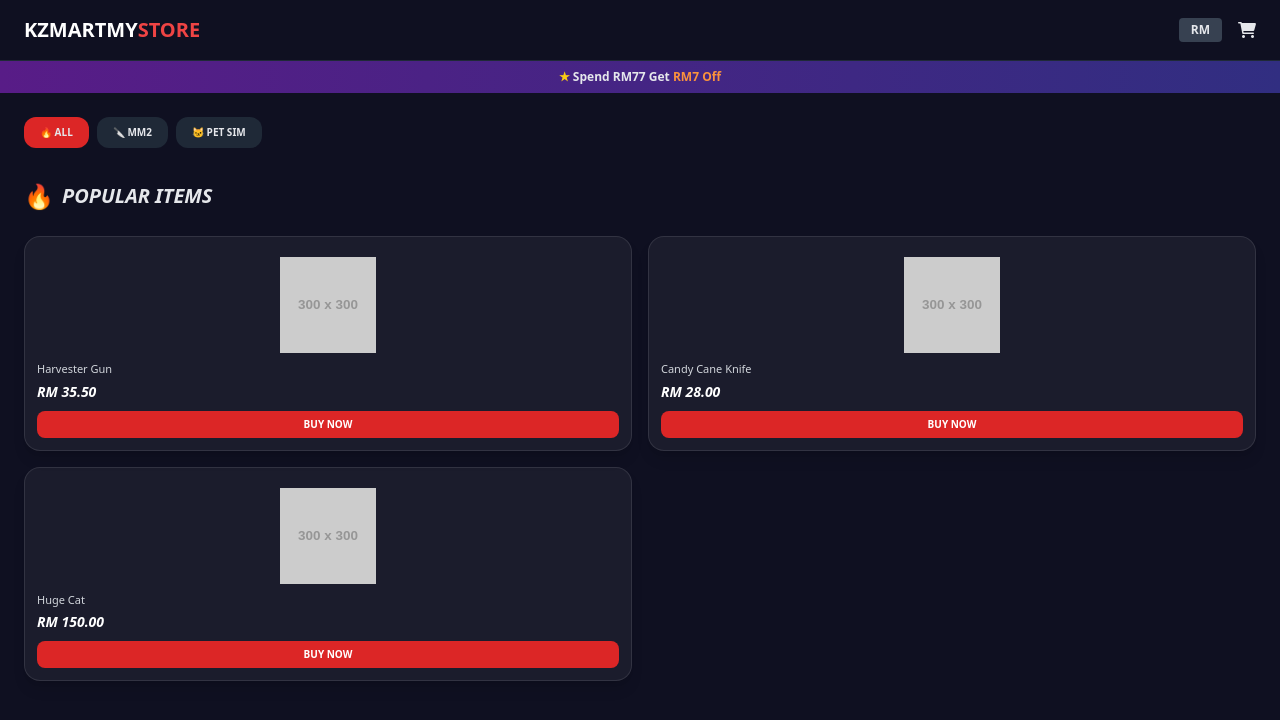
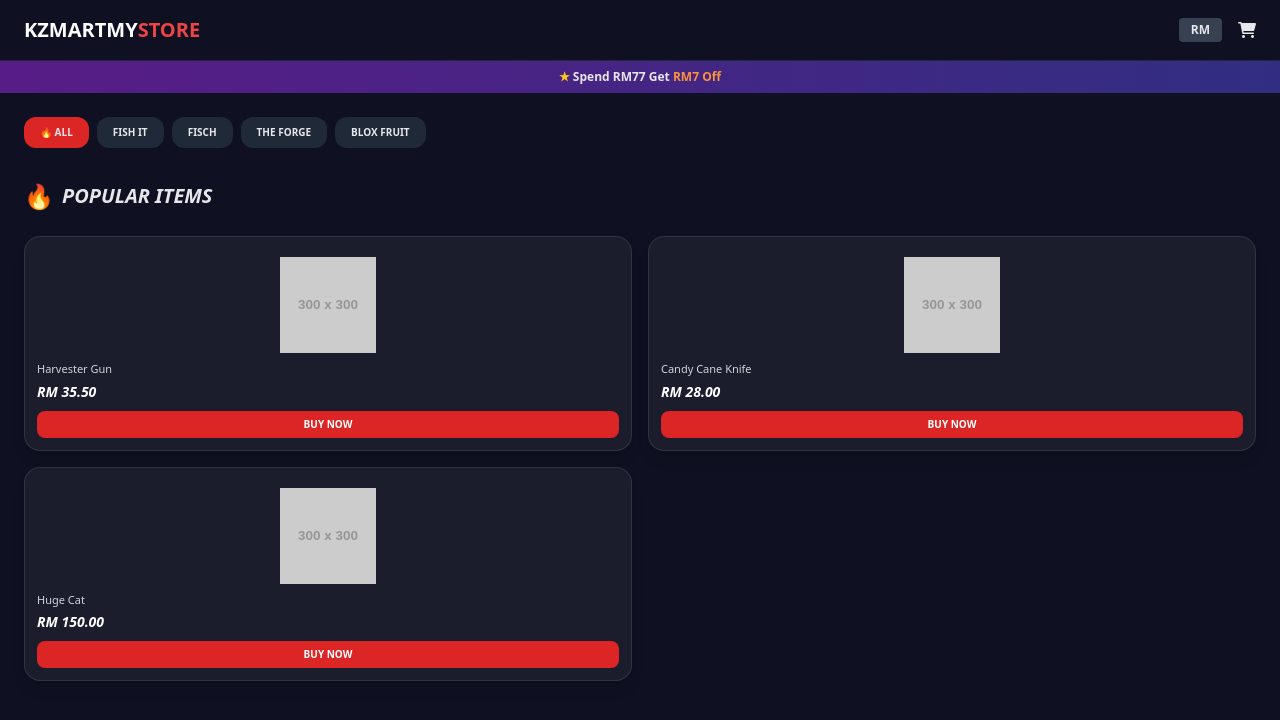
Before and after one commit to whozek/toko-game-kita, a website: page toko-game-kita/public/index.html in a window 1280 px wide. Drawn offline with nearby package versions, Linux system fonts and the light colour scheme; placeholder pictures from the web are drawn by us.

Commit message:
UPDATE menu kategori

```diff
--- a/toko-game-kita/public/index.html
+++ b/toko-game-kita/public/index.html
@@ -33,8 +33,10 @@
 
     <div class="flex space-x-2 overflow-x-auto pb-4 mb-4 no-scrollbar">
         <button onclick="filterCategory('ALL')" class="cat-btn bg-red-600 px-4 py-2 rounded-xl text-[10px] font-bold whitespace-nowrap">🔥 ALL</button>
-        <button onclick="filterCategory('MM2')" class="cat-btn bg-gray-800 px-4 py-2 rounded-xl text-[10px] font-bold whitespace-nowrap">🔪 MM2</button>
-        <button onclick="filterCategory('PET SIM')" class="cat-btn bg-gray-800 px-4 py-2 rounded-xl text-[10px] font-bold whitespace-nowrap">🐱 PET SIM</button>
+        <button onclick="filterCategory('THE FORGE')" class="cat-btn bg-gray-800 px-4 py-2 rounded-xl text-[10px] font-bold whitespace-nowrap">FISH IT</button>
+        <button onclick="filterCategory('FISCH')" class="cat-btn bg-gray-800 px-4 py-2 rounded-xl text-[10px] font-bold whitespace-nowrap">FISCH</button>
+        <button onclick="filterCategory('THE FORGE')" class="cat-btn bg-gray-800 px-4 py-2 rounded-xl text-[10px] font-bold whitespace-nowrap">THE FORGE</button>
+        <button onclick="filterCategory('BLOX FRUIT')" class="cat-btn bg-gray-800 px-4 py-2 rounded-xl text-[10px] font-bold whitespace-nowrap">BLOX FRUIT</button>
     </div>
 
     <div class="flex items-center space-x-2 mb-6">
```
